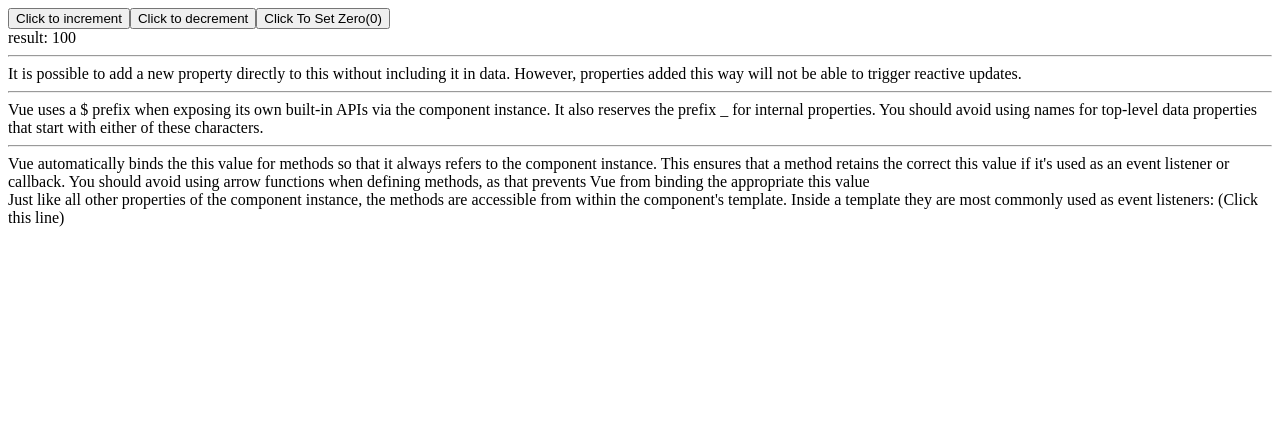
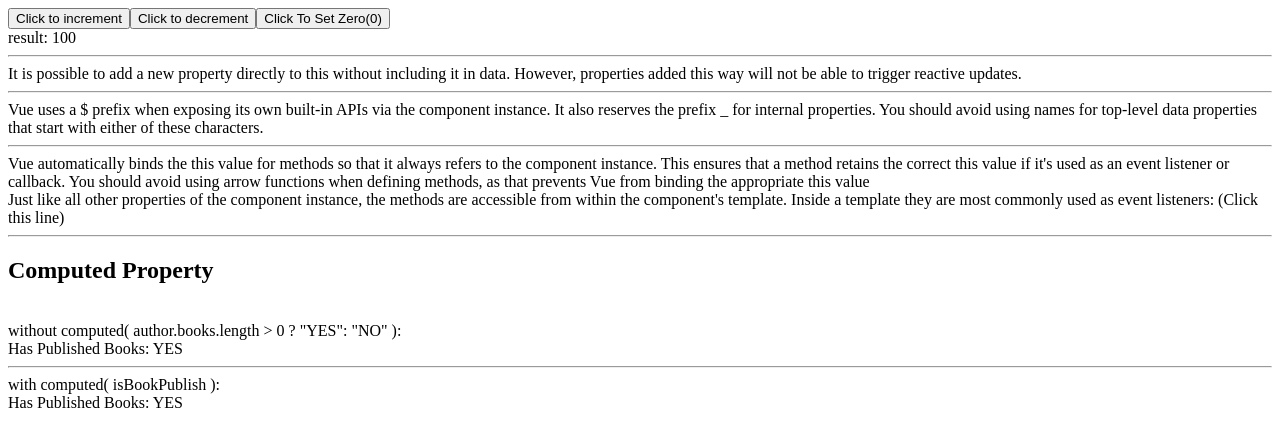
Before and after one commit to mehmethakan0220/vue, a Vue app in the folder 1-intro/2-reactivity/: page / in a window 1280 px wide. Shown: the top 446 px of the page. Built offline with nearby package versions, Linux system fonts and the light colour scheme.

Commit message:
Computed Property

```diff
--- a/1-intro/2-reactivity/src/App.vue
+++ b/1-intro/2-reactivity/src/App.vue
@@ -17,6 +17,15 @@
   <div @click="setDivColor" :class="divColor">
     Just like all other properties of the component instance, the methods are accessible from within the component's template. Inside a template they are most commonly used as event listeners: (Click this line)
   </div>
+  <hr>
+  <h2>Computed Property</h2>
+  <br>
+  without computed( author.books.length > 0 ? "YES": "NO" ):
+
+  <div>Has Published Books: {{author.books.length > 0 ? "YES": "NO"}}</div>
+  <hr>
+  with computed( isBookPublish ):
+  <div>Has Published Books: {{isBookPublish}}</div>
 </template>
 
 
@@ -26,6 +35,14 @@
     return{
       count:null,
       divColor:'',
+      author: {
+        name: 'John Doe',
+        books: [
+          'Vue 2 - Advanced Guide',
+          'Vue 3 - Basic Guide',
+          'Vue 4 - The Mystery'
+        ]
+      },
     }
   },
   mounted(){
@@ -45,6 +62,11 @@
     setDivColor(){
       this.divColor = 'divColor';
     }
+  },
+  computed:{
+    isBookPublish(){
+      return this.author.books.length > 0 ? "YES": "NO";
+    }
   }
 }
 
```
